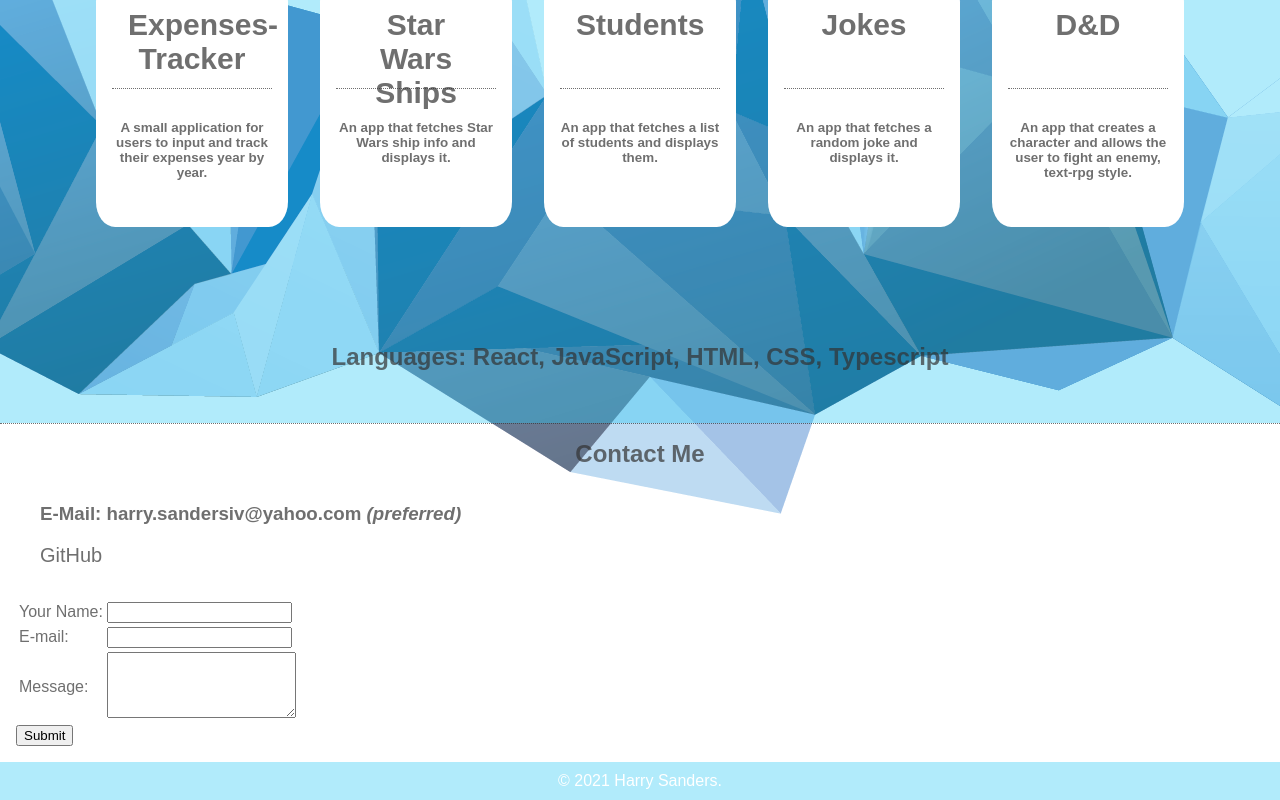
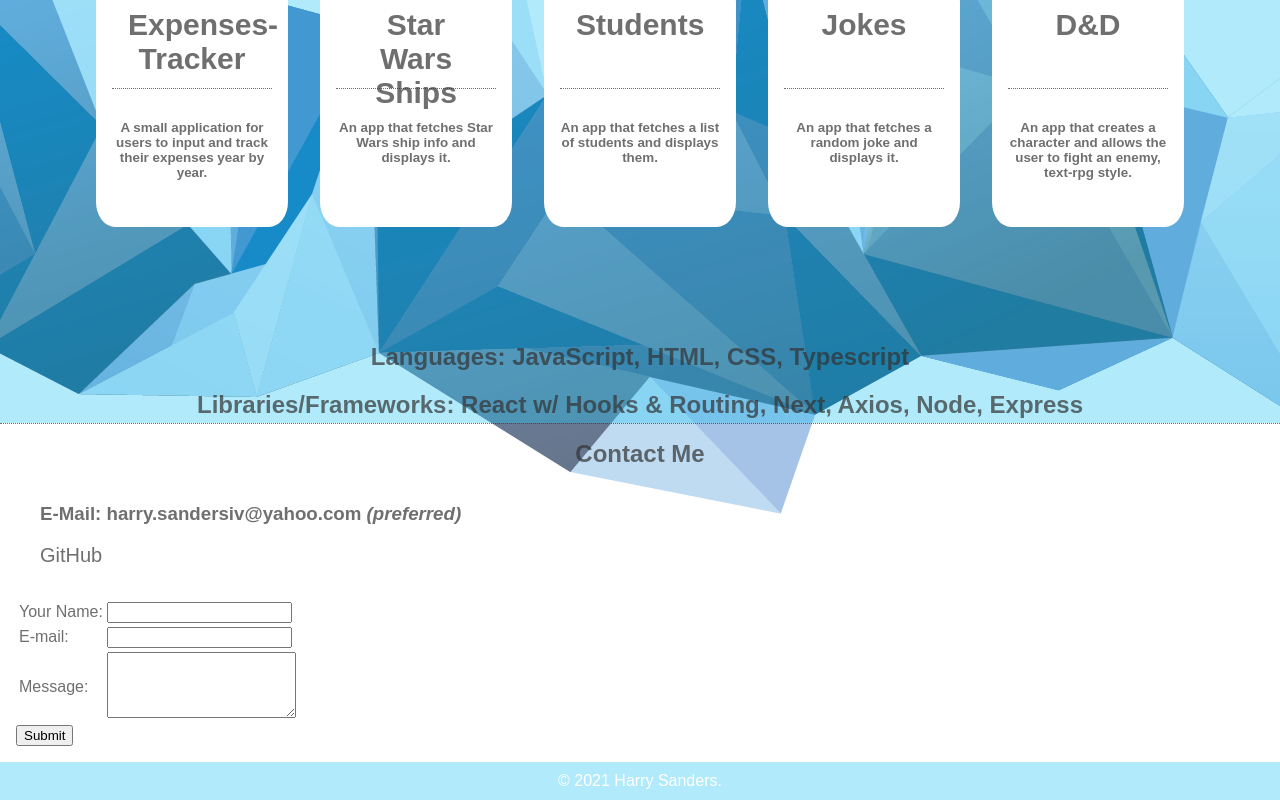
Before and after one commit to HarrySIV/resume, a React (Create React App) app: page / in a window 1280 px wide. Shown: the part 901-1701 px from the top of the page. Built offline with nearby package versions, Linux system fonts and the light colour scheme; a web font is replaced by a local one.

Commit message:
small changes

```diff
--- a/src/Components/Projects.tsx
+++ b/src/Components/Projects.tsx
@@ -8,7 +8,8 @@ const Projects = () => {
          <h2 className={styles.pageTitle}>Example Projects</h2>
          <ProjectsCard />
          <div className={styles.langPadding}>
-         <h2 className={styles.projLang}>Languages: React, JavaScript, HTML, CSS, Typescript</h2>
+         <h2 className={styles.projLang}>Languages: JavaScript, HTML, CSS, Typescript</h2>
+         <h2 className={styles.projLang}>Libraries/Frameworks: React w/ Hooks & Routing, Next, Axios, Node, Express</h2>
          </div>
       </section>
    )
```
